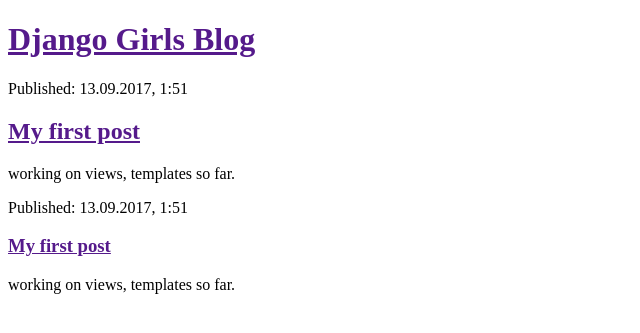
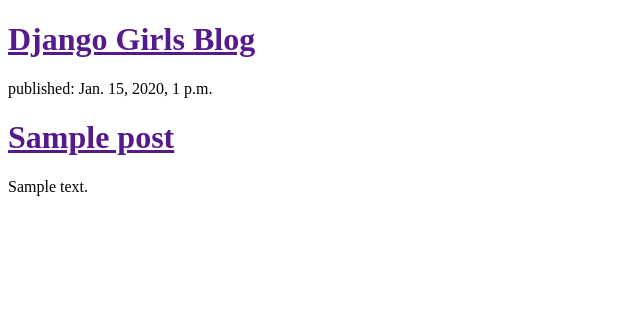
Before and after one commit to D-rita/my-first-blog, a Django app: template blog/templates/blog/post_list.html in a window 1280 px wide. Shown: the top 333 px of the page, without its empty margins (0-640 px from the left). Run offline with Django 3.2, Linux system fonts and the light colour scheme; the template is opened without the code that fills it: values that come from a table or form of the project are taken from there, others are empty; tables that the repository leaves empty hold one stand-in row (values such as "Sample post").

Commit message:
Modified templates to display posts from database.

```diff
--- a/blog/templates/blog/post_list.html
+++ b/blog/templates/blog/post_list.html
@@ -8,17 +8,14 @@
    	  <h1><a href="">Django Girls Blog</a></h1>
    </div>
 
+   {% for post in posts %}
    <div>
-   	 <p> Published: 13.09.2017, 1:51</p>
-   	 <h2><a href="">My first post</a></h2>
-    <p>working on views, templates so far.</p>
+   	   <p>published: {{ post.published_date }}</p>
+   	   <h1><a href="">{{ post.title }}</a></h1>
+   	   <p>{{ post.text|linebreaksbr }}</p>
    </div>
+ {% endfor %}
 
-   <div>
-   	<p> Published: 13.09.2017, 1:51</p>
-   	 <h3><a href="">My first post</a></h3>
-    <p>working on views, templates so far.</p>
-   </div>
 
 </body>
 </html>
--- a/blog/views.py
+++ b/blog/views.py
@@ -1,4 +1,7 @@
 from django.shortcuts import render
+from django.utils import timezone
+from .models import Post
 
 def post_list(request):
-	return render(request, 'blog/post_list.html', {})
+	posts = Post.objects.filter(published_date__lte=timezone.now()).order_by('published_date')
+	return render(request, 'blog/post_list.html', {'posts': posts})
--- a/mysite/settings.py
+++ b/mysite/settings.py
@@ -107,7 +107,7 @@
 
 LANGUAGE_CODE = 'en-us'
 
-TIME_ZONE = 'Africa/Kampala'
+TIME_ZONE = 'Africa/Nairobi'
 
 USE_I18N = True
 
```
